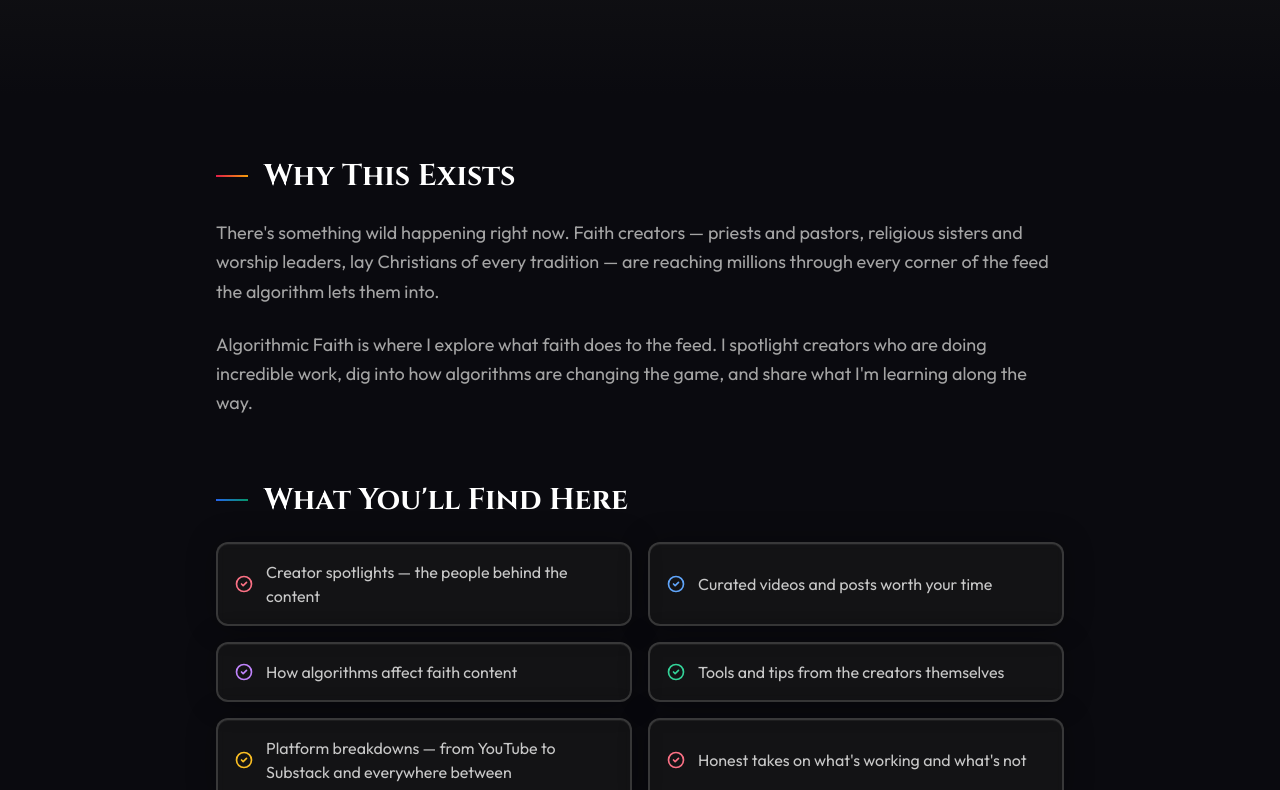
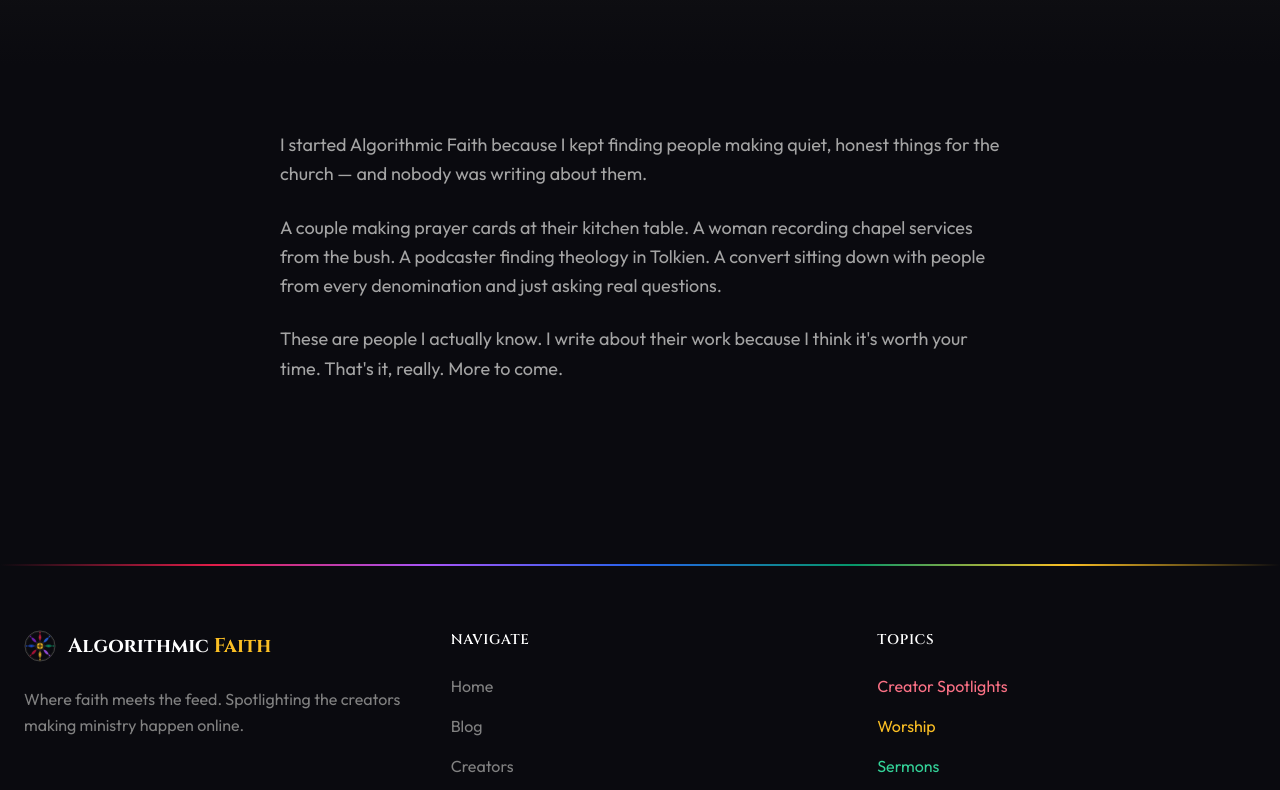
Before and after one commit to Timythius/algorithmicfaith, a Next.js app: page /about in a window 1280 px wide. Shown: the part 440-1230 px from the top of the page. Built offline with nearby package versions, Linux system fonts and the light colour scheme.

Commit message:
Rewrite About page — quieter, honest, matches the voice of the posts
Co-Authored-By: Claude Opus 4.6 (1M context) <noreply@anthropic.com>

```diff
--- a/app/about/page.tsx
+++ b/app/about/page.tsx
@@ -24,68 +24,21 @@ export default function AboutPage() {
           </h1>
           {/* Jewel divider */}
           <div className="w-48 h-[2px] mx-auto mb-6 bg-gradient-to-r from-transparent via-ruby-500 via-amethyst-500 via-sapphire-500 via-emerald-500 via-gold-500 to-transparent" />
-          <p className="text-xl text-dark-300 max-w-2xl mx-auto">
-            I built Algorithmic Faith to spotlight the creators bringing faith to the feed.
-          </p>
         </div>
       </div>
 
       {/* Content */}
-      <div className="max-w-4xl mx-auto px-6 py-16">
-        <div className="space-y-16">
-          {/* The Story */}
-          <section>
-            <h2 className="font-serif text-2xl md:text-3xl font-bold text-white mb-6 flex items-center">
-              <span className="w-8 h-0.5 bg-gradient-to-r from-ruby-500 to-gold-500 mr-4" />
-              Why This Exists
-            </h2>
-            <div className="space-y-6 text-dark-300 text-lg leading-relaxed">
-              <p>
-                There&apos;s something wild happening right now. Faith creators — priests and pastors, religious sisters and worship leaders, lay Christians of every tradition — are reaching millions through every corner of the feed the algorithm lets them into.
-              </p>
-              <p>
-                Algorithmic Faith is where I explore what faith does to the feed. I spotlight creators who are doing incredible work, dig into how algorithms are changing the game, and share what I&apos;m learning along the way.
-              </p>
-            </div>
-          </section>
-
-          {/* What You'll Find */}
-          <section>
-            <h2 className="font-serif text-2xl md:text-3xl font-bold text-white mb-6 flex items-center">
-              <span className="w-8 h-0.5 bg-gradient-to-r from-sapphire-500 to-emerald-500 mr-4" />
-              What You&apos;ll Find Here
-            </h2>
-            <div className="grid sm:grid-cols-2 gap-4">
-              {[
-                { text: 'Creator spotlights — the people behind the content', color: 'text-ruby-400' },
-                { text: 'Curated videos and posts worth your time', color: 'text-sapphire-400' },
-                { text: 'How algorithms affect faith content', color: 'text-amethyst-400' },
-                { text: 'Tools and tips from the creators themselves', color: 'text-emerald-400' },
-                { text: 'Platform breakdowns — from YouTube to Substack and everywhere between', color: 'text-gold-400' },
-                { text: 'Honest takes on what\'s working and what\'s not', color: 'text-ruby-400' },
-              ].map((topic) => (
-                <div
-                  key={topic.text}
-                  className="flex items-center p-4 glass-panel leadline rounded-xl"
-                >
-                  <svg
-                    className={`w-5 h-5 ${topic.color} mr-3 flex-shrink-0`}
-                    fill="none"
-                    stroke="currentColor"
-                    viewBox="0 0 24 24"
-                  >
-                    <path
-                      strokeLinecap="round"
-                      strokeLinejoin="round"
-                      strokeWidth={2}
-                      d="M9 12l2 2 4-4m6 2a9 9 0 11-18 0 9 9 0 0118 0z"
-                    />
-                  </svg>
-                  <span className="text-dark-200">{topic.text}</span>
-                </div>
-              ))}
-            </div>
-          </section>
+      <div className="max-w-3xl mx-auto px-6 py-16">
+        <div className="space-y-6 text-dark-300 text-lg leading-relaxed">
+          <p>
+            I started Algorithmic Faith because I kept finding people making quiet, honest things for the church — and nobody was writing about them.
+          </p>
+          <p>
+            A couple making prayer cards at their kitchen table. A woman recording chapel services from the bush. A podcaster finding theology in Tolkien. A convert sitting down with people from every denomination and just asking real questions.
+          </p>
+          <p>
+            These are people I actually know. I write about their work because I think it&apos;s worth your time. That&apos;s it, really. More to come.
+          </p>
         </div>
       </div>
     </div>
```
